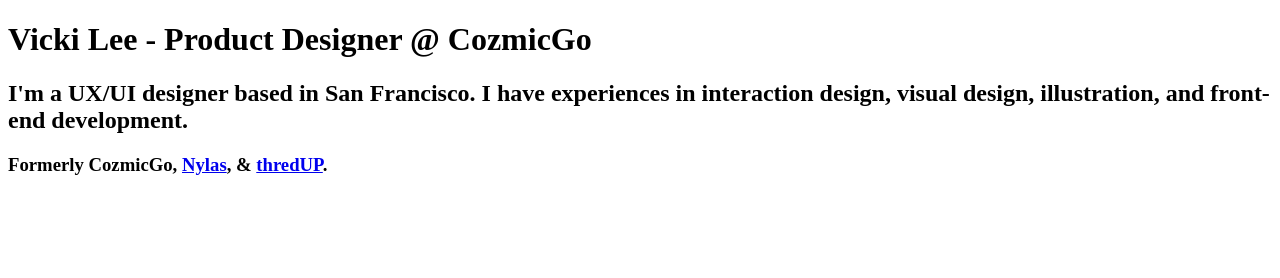
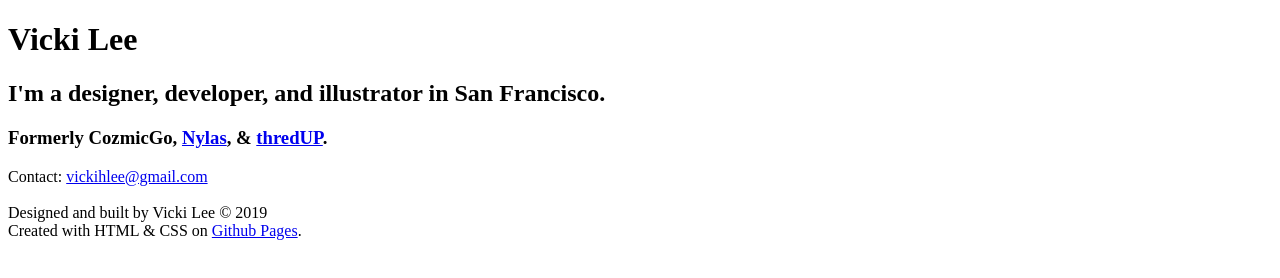
Before and after one commit to vickihlee/vickihlee.github.io, a plain HTML site: page index.html in a window 1280 px wide. Drawn offline with Linux system fonts and the light colour scheme.

Commit message:
added footer

```diff
--- a/index.html
+++ b/index.html
@@ -4,8 +4,15 @@
         <title>Vicki Lee</title>
     </head>
     <body>
-        <h1><b>Vicki Lee</b> - Product Designer @ CozmicGo</h1>
-        <h2>I'm a UX/UI designer based in San Francisco. I have experiences in interaction design, visual design, illustration, and front-end development.</h2>
-        <h3>Formerly CozmicGo, <a href="www.nylas.com">Nylas</a>, & <a href="www.thredup.com">thredUP</a>.</h3>
+        <h1>Vicki Lee</h1>
+        <h2>I'm a designer, developer, and illustrator in San Francisco.</h2>
+        <h3>Formerly CozmicGo, <a href="https://www.nylas.com">Nylas</a>, & <a href="https://www.thredup.com">thredUP</a>.</h3>
+    <footer>
+        <p>Contact: <a href="mailto:vickihlee@gmail.com">vickihlee@gmail.com</a>
+            <br><br>
+            Designed and built by Vicki Lee © 2019 <br>
+            Created with HTML & CSS on <a href="https://pages.github.com">Github Pages</a>.</p>
+    </footer>
+
     </body>
 </html>
```
